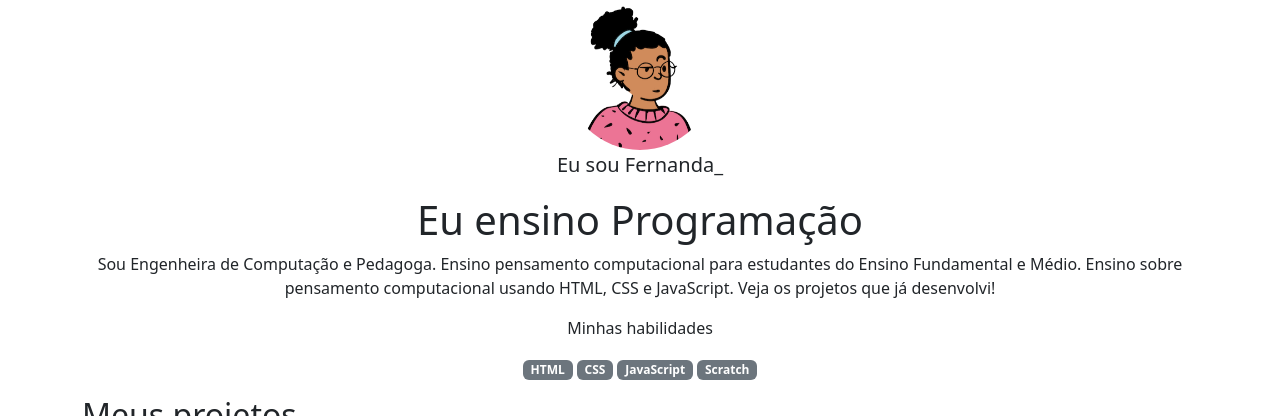
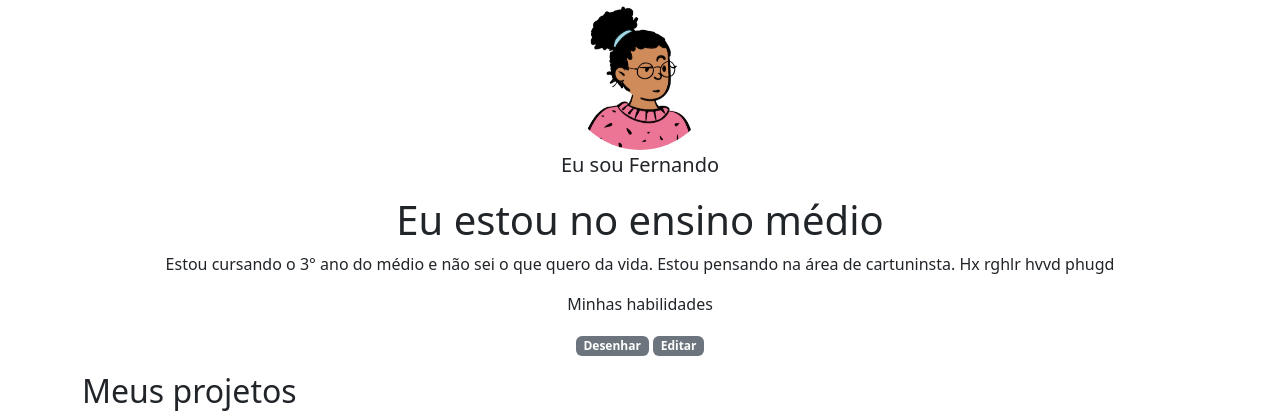
Before and after one commit to FernSBMC1296/alura-portfolio, a plain HTML site: page index.html in a window 1280 px wide. Shown: the top 416 px of the page. Drawn offline with nearby package versions, Linux system fonts and the light colour scheme.

Commit message:
Add files via upload

```diff
--- a/index.html
+++ b/index.html
@@ -12,17 +12,13 @@
 <body>
     <header class="container text-center">
         <img src="img/avatar-perfil.png" alt="avatar da Fernanda" class="rounded-circle" width="150" height="150" srcset="">
-        <p class="lead">Eu sou Fernanda_</p>
-        <h1>Eu ensino Programação</h1>
-        <p>Sou Engenheira de Computação e Pedagoga. Ensino pensamento computacional para estudantes do Ensino
-            Fundamental e Médio. Ensino sobre pensamento computacional usando HTML, CSS e JavaScript. Veja os projetos
-            que já desenvolvi!</p>
+        <p class="lead">Eu sou Fernando</p>
+        <h1>Eu estou no ensino médio</h1>
+        <p>Estou cursando o 3° ano do médio e não sei o que quero da vida. Estou pensando na área de cartuninsta. Hx rghlr hvvd phugd</p>
         <p>Minhas habilidades</p>
         <div>
-            <p class="badge bg-secondary">HTML</p>
-            <p class="badge bg-secondary">CSS</p>
-            <p class="badge bg-secondary">JavaScript</p>
-            <p class="badge bg-secondary">Scratch</p>
+            <p class="badge bg-secondary">Desenhar</p>
+            <p class="badge bg-secondary">Editar</p>
         </div>
     </header>
     <main class="container">
```
